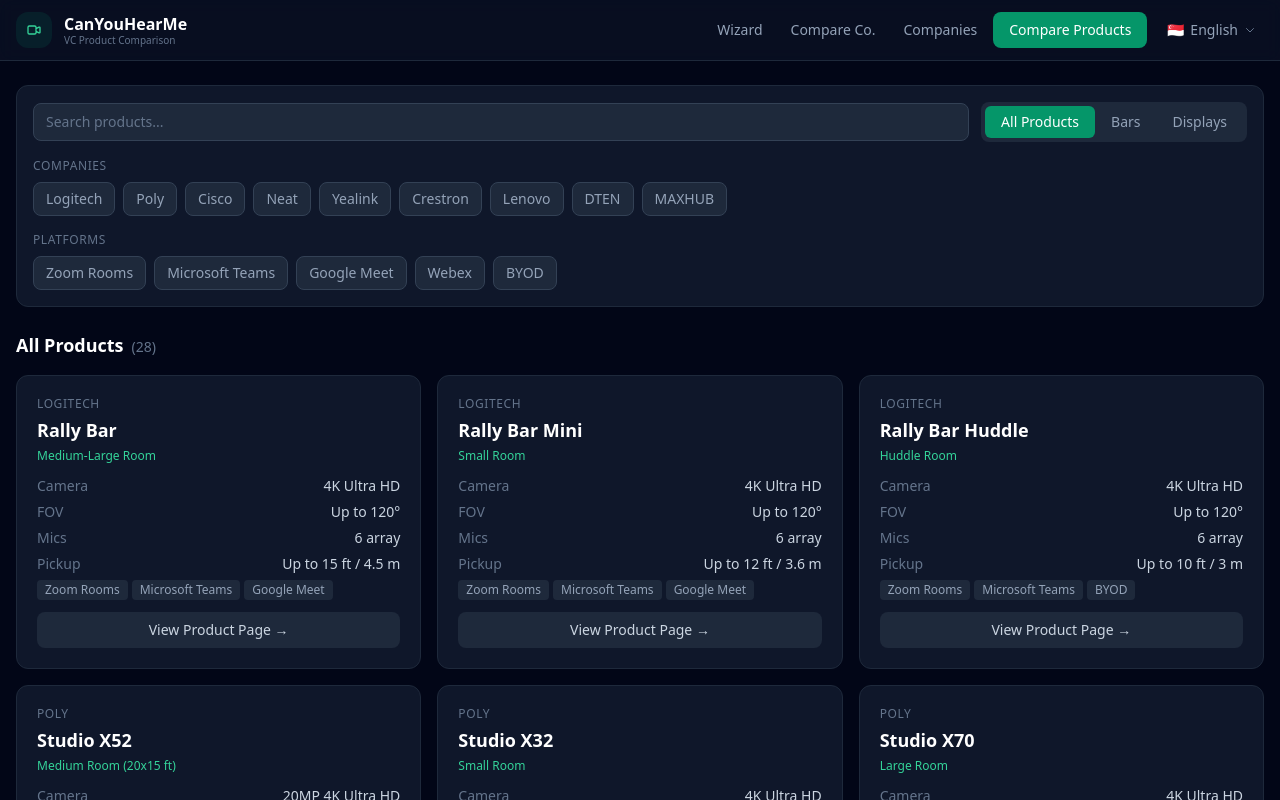
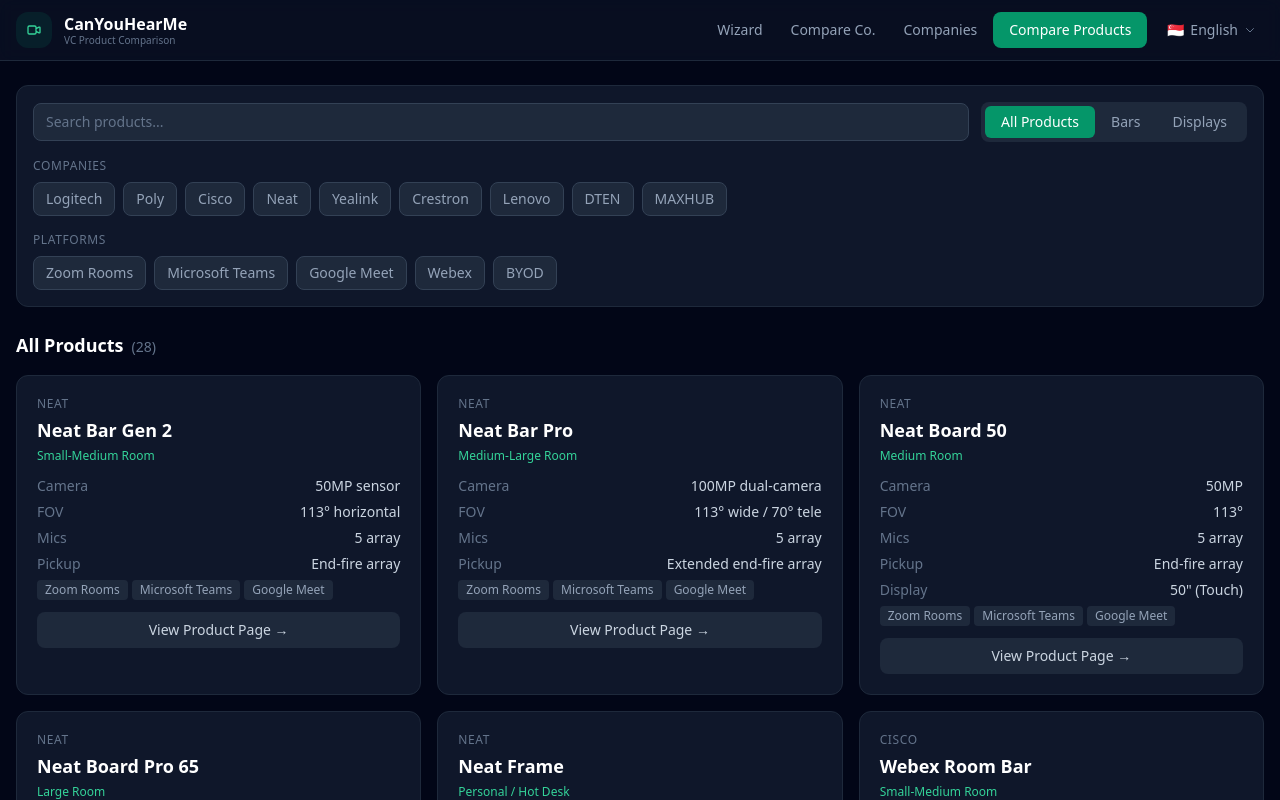
Before and after one commit to jpmoregain-eth/canyouhearme, a Next.js app: page / in a window 1280 px wide. Shown: the top 800 px of the page. Built offline with nearby package versions, Linux system fonts and the light colour scheme.

Commit message:
Neat BYOD added to products; Neat sorted first on product page; update company profiles

```diff
--- a/data/companies.ts
+++ b/data/companies.ts
@@ -27,7 +27,7 @@
       'Neat Boundary — virtual room dividers via depth sensor',
       'Fastest feature development cycle in the industry',
       'Google Meet certified (Jan 2026) — now supports Zoom, Teams, and Meet',
-      'BYOD mode available on Bar Gen 2, Bar Pro, Board 50, Board Pro',
+      'BYOD mode available on Bar Gen 2, Bar Pro, Board 50, Board Pro — connect any laptop via USB-C or use standalone BYOD-only mode',
       'Android-based, frequent software updates'
     ],
     weaknesses: [
--- a/data/i18n-companies.ts
+++ b/data/i18n-companies.ts
@@ -80,7 +80,7 @@
         'Neat Boundary — vách ngăn phòng ảo qua cảm biến độ sâu',
         'Chu kỳ phát triển tính năng nhanh nhất ngành',
         'Google Meet được chứng nhận (Tháng 1/2026) — hỗ trợ Zoom, Teams và Meet',
-        'Chế độ BYOD có sẵn trên Bar Gen 2, Bar Pro, Board 50, Board Pro',
+        'Chế độ BYOD có sẵn trên Bar Gen 2, Bar Pro, Board 50, Board Pro — kết nối laptop qua USB-C hoặc sử dụng chế độ BYOD-only độc lập',
         'Dựa trên Android, cập nhật phần mềm thường xuyên',
       ],
       weaknesses: [
--- a/data/products.ts
+++ b/data/products.ts
@@ -182,7 +182,7 @@
     noiseCancellation: true,
     dimensions: '890 x 80 x 80 mm (35.04" x 3.15" x 3.15")',
     weight: '3.1 kg / 6.83 lbs',
-    platformSupport: ['Zoom Rooms', 'Microsoft Teams', 'Google Meet'],
+    platformSupport: ['Zoom Rooms', 'Microsoft Teams', 'Google Meet', 'BYOD'],
     aiFeatures: ['Dereverberation', 'Noise reduction', 'Distortion correction'],
     productUrl: 'https://neat.no/bar-2/',
   },
@@ -203,7 +203,7 @@
     noiseCancellation: true,
     dimensions: '890 x 80 x 80 mm (35.04" x 3.15" x 3.15")',
     weight: '3.1 kg / 6.83 lbs',
-    platformSupport: ['Zoom Rooms', 'Microsoft Teams', 'Google Meet'],
+    platformSupport: ['Zoom Rooms', 'Microsoft Teams', 'Google Meet', 'BYOD'],
     aiFeatures: ['Depth sensor (ToF)', 'Radar wakeup', 'Dereverberation', 'Noise suppression'],
     productUrl: 'https://neat.no/bar-pro/',
   },
@@ -374,7 +374,7 @@
     noiseCancellation: true,
     dimensions: '50" capacitive multi-touch LCD',
     weight: undefined,
-    platformSupport: ['Zoom Rooms', 'Microsoft Teams', 'Google Meet'],
+    platformSupport: ['Zoom Rooms', 'Microsoft Teams', 'Google Meet', 'BYOD'],
     aiFeatures: ['Anti-glare / anti-fingerprint', 'USB-C 90W PD', 'Active Marker included'],
     productUrl: 'https://neat.no/board-50/',
   },
@@ -397,7 +397,7 @@
     noiseCancellation: true,
     dimensions: undefined,
     weight: undefined,
-    platformSupport: ['Zoom Rooms', 'Microsoft Teams'],
+    platformSupport: ['Zoom Rooms', 'Microsoft Teams', 'BYOD'],
     aiFeatures: ['100MP Pro camera system', 'Depth sensor (ToF)', 'Radar sensor', 'Echo cancellation', 'Dereverberation'],
     productUrl: 'https://neat.no/board-pro/',
   },
--- a/pages/index.tsx
+++ b/pages/index.tsx
@@ -40,6 +40,12 @@
         p.subCategory?.toLowerCase().includes(q)
       );
     }
+    // Sort: Neat first, then alphabetically by company
+    list = [...list].sort((a, b) => {
+      if (a.company === 'Neat' && b.company !== 'Neat') return -1;
+      if (b.company === 'Neat' && a.company !== 'Neat') return 1;
+      return a.company.localeCompare(b.company) || a.name.localeCompare(b.name);
+    });
     return list;
   }, [viewMode, selectedCompanies, selectedPlatforms, searchQuery]);
 
```
